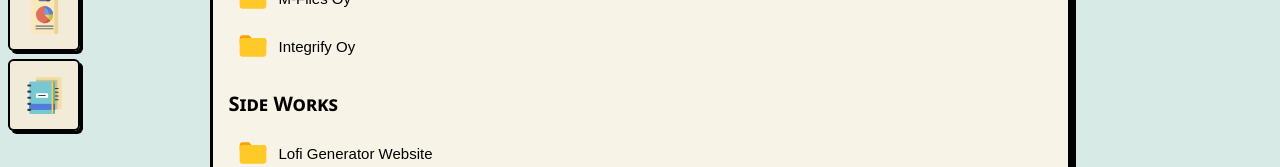
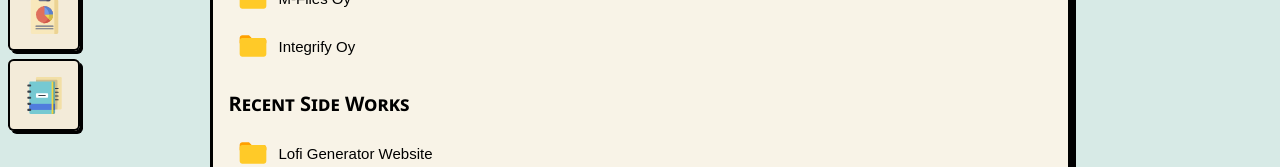
Before and after one commit to phuclevinh2000/Portfolio-Phuc-Le-2022, a React (Create React App) app: page /work in a window 1280 px wide. Shown: the part 189-356 px from the top of the page. Built offline with nearby package versions, Linux system fonts and the light colour scheme.

Commit message:
Update title for work

```diff
--- a/src/pages/Work/Work.tsx
+++ b/src/pages/Work/Work.tsx
@@ -99,7 +99,7 @@
                   style={{ paddingTop: '20px' }}
                   className='pf-work-body-left-title'
                 >
-                  Side Works
+                  Recent Side Works
                 </h3>
                 {workAndProject.sideProject.map((project) => (
                   <li
```
